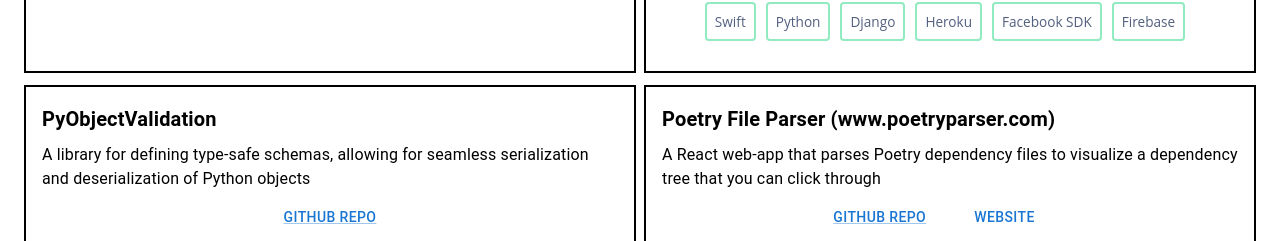
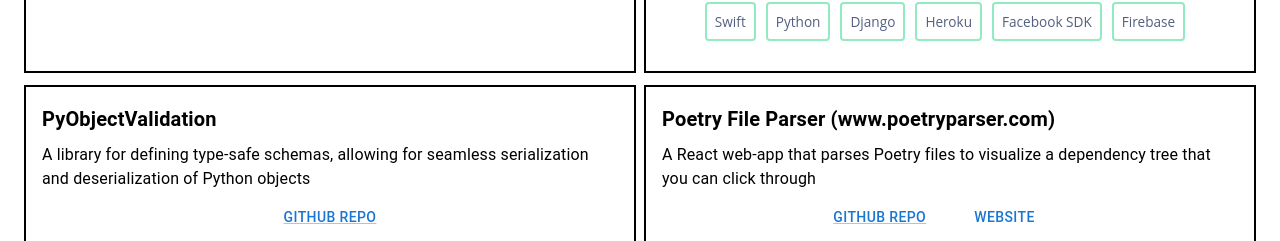
Before and after one commit to perintyler/MyPage, a React (Create React App) app: page / in a window 1280 px wide. Shown: the part 807-1048 px from the top of the page. Built offline with nearby package versions, Linux system fonts and the light colour scheme.

Commit message:
clarity update to description of Poetry File Parser project

```diff
--- a/src/Projects.js
+++ b/src/Projects.js
@@ -74,7 +74,7 @@ const PROJECTS = [
 
     new Project(
         'Poetry File Parser (www.poetryparser.com)',
-        'A React web-app that parses Poetry dependency files to visualize a dependency tree that you can click through',
+        'A React web-app that parses Poetry files to visualize a dependency tree that you can click through',
         2023,
         ['Node'],
         ['React', 'Firebase', 'Sentry', 'GitHub CI'],
```
